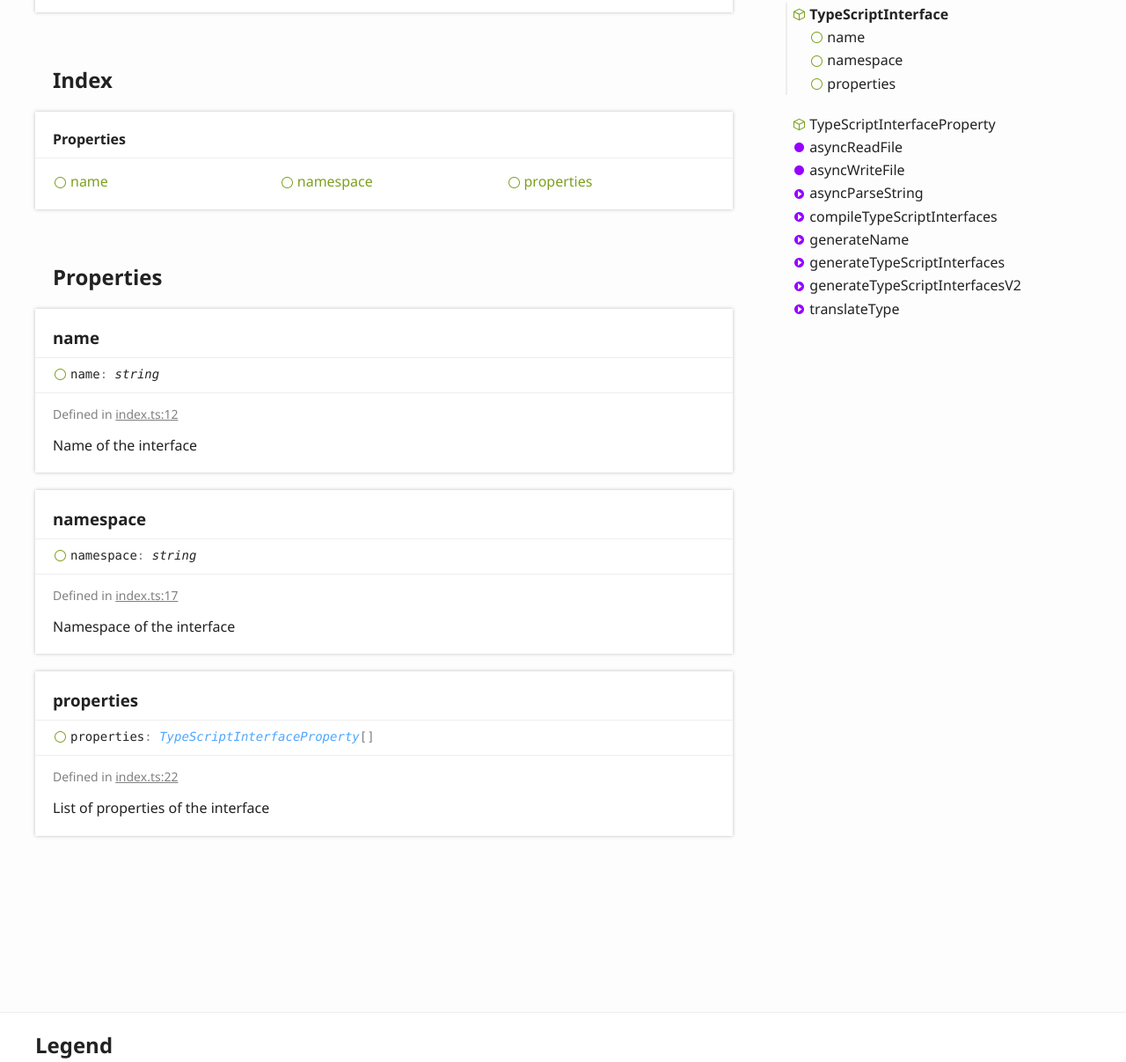
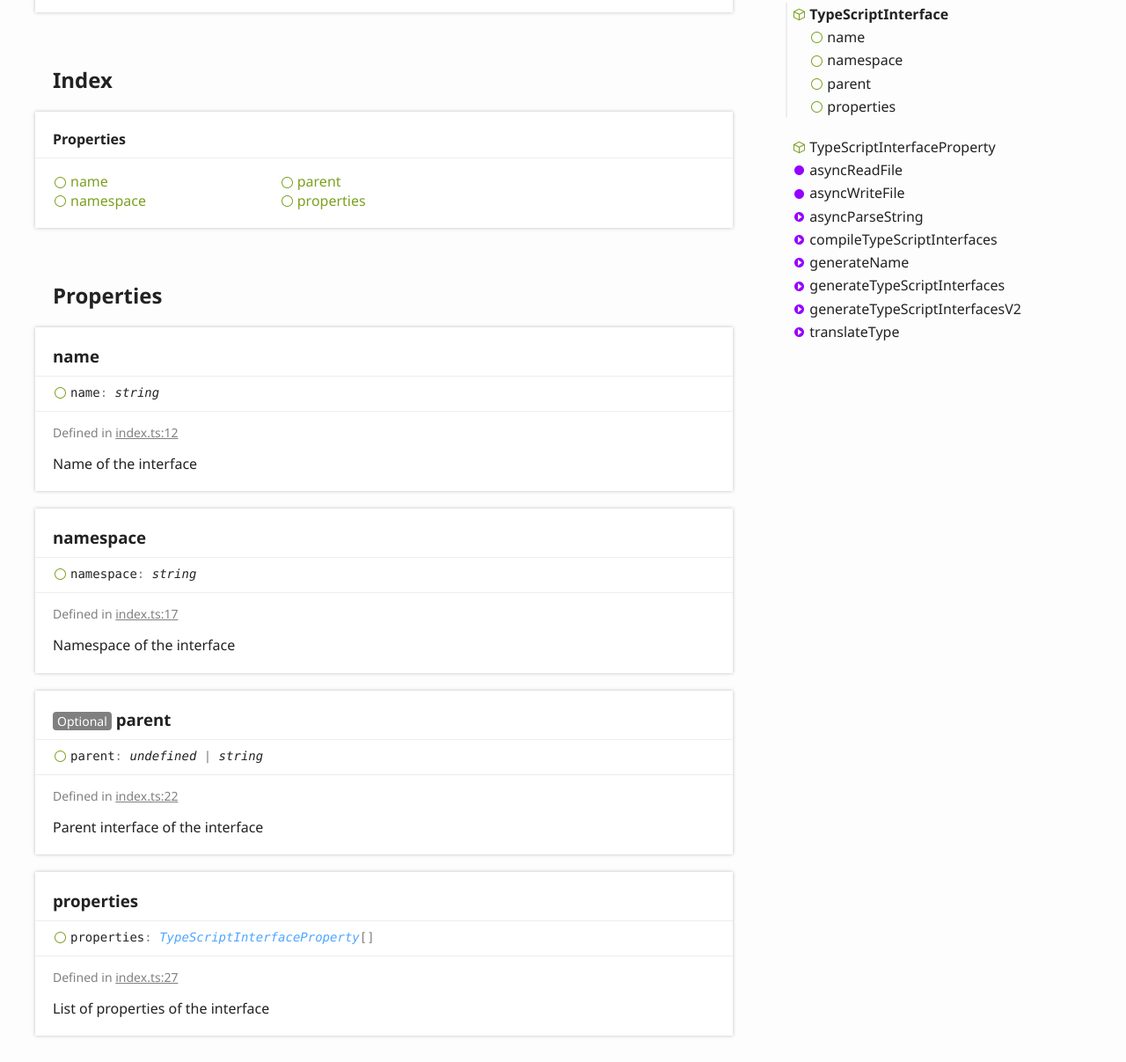
Before and after one commit to breni/omeco, a website: page docs/interfaces/_index_.typescriptinterface.html in a window 1280 px wide. Shown: the part 372-1579 px from the top of the page at 88% size. Drawn offline with Linux system fonts and the light colour scheme.

Commit message:
docs: update docs

```diff
--- a/docs/interfaces/_index_.typescriptinterface.html
+++ b/docs/interfaces/_index_.typescriptinterface.html
@@ -91,6 +91,7 @@
 							<ul class="tsd-index-list">
 								<li class="tsd-kind-property tsd-parent-kind-interface"><a href="_index_.typescriptinterface.html#name" class="tsd-kind-icon">name</a></li>
 								<li class="tsd-kind-property tsd-parent-kind-interface"><a href="_index_.typescriptinterface.html#namespace" class="tsd-kind-icon">namespace</a></li>
+								<li class="tsd-kind-property tsd-parent-kind-interface"><a href="_index_.typescriptinterface.html#parent" class="tsd-kind-icon">parent</a></li>
 								<li class="tsd-kind-property tsd-parent-kind-interface"><a href="_index_.typescriptinterface.html#properties" class="tsd-kind-icon">properties</a></li>
 							</ul>
 						</section>
@@ -105,7 +106,7 @@
 					<div class="tsd-signature tsd-kind-icon">name<span class="tsd-signature-symbol">:</span> <span class="tsd-signature-type">string</span></div>
 					<aside class="tsd-sources">
 						<ul>
-							<li>Defined in <a href="https://github.com/krlwlfrt/odata-metadata-to-typescript-interfaces/blob/f334211/src/index.ts#L12">index.ts:12</a></li>
+							<li>Defined in <a href="https://github.com/krlwlfrt/odata-metadata-to-typescript-interfaces/blob/0a3ca7b/src/index.ts#L12">index.ts:12</a></li>
 						</ul>
 					</aside>
 					<div class="tsd-comment tsd-typography">
@@ -120,7 +121,7 @@
 					<div class="tsd-signature tsd-kind-icon">namespace<span class="tsd-signature-symbol">:</span> <span class="tsd-signature-type">string</span></div>
 					<aside class="tsd-sources">
 						<ul>
-							<li>Defined in <a href="https://github.com/krlwlfrt/odata-metadata-to-typescript-interfaces/blob/f334211/src/index.ts#L17">index.ts:17</a></li>
+							<li>Defined in <a href="https://github.com/krlwlfrt/odata-metadata-to-typescript-interfaces/blob/0a3ca7b/src/index.ts#L17">index.ts:17</a></li>
 						</ul>
 					</aside>
 					<div class="tsd-comment tsd-typography">
@@ -130,12 +131,27 @@
 					</div>
 				</section>
 				<section class="tsd-panel tsd-member tsd-kind-property tsd-parent-kind-interface">
+					<a name="parent" class="tsd-anchor"></a>
+					<h3><span class="tsd-flag ts-flagOptional">Optional</span> parent</h3>
+					<div class="tsd-signature tsd-kind-icon">parent<span class="tsd-signature-symbol">:</span> <span class="tsd-signature-type">undefined</span><span class="tsd-signature-symbol"> | </span><span class="tsd-signature-type">string</span></div>
+					<aside class="tsd-sources">
+						<ul>
+							<li>Defined in <a href="https://github.com/krlwlfrt/odata-metadata-to-typescript-interfaces/blob/0a3ca7b/src/index.ts#L22">index.ts:22</a></li>
+						</ul>
+					</aside>
+					<div class="tsd-comment tsd-typography">
+						<div class="lead">
+							<p>Parent interface of the interface</p>
+						</div>
+					</div>
+				</section>
+				<section class="tsd-panel tsd-member tsd-kind-property tsd-parent-kind-interface">
 					<a name="properties" class="tsd-anchor"></a>
 					<h3>properties</h3>
 					<div class="tsd-signature tsd-kind-icon">properties<span class="tsd-signature-symbol">:</span> <a href="_index_.typescriptinterfaceproperty.html" class="tsd-signature-type">TypeScriptInterfaceProperty</a><span class="tsd-signature-symbol">[]</span></div>
 					<aside class="tsd-sources">
 						<ul>
-							<li>Defined in <a href="https://github.com/krlwlfrt/odata-metadata-to-typescript-interfaces/blob/f334211/src/index.ts#L22">index.ts:22</a></li>
+							<li>Defined in <a href="https://github.com/krlwlfrt/odata-metadata-to-typescript-interfaces/blob/0a3ca7b/src/index.ts#L27">index.ts:27</a></li>
 						</ul>
 					</aside>
 					<div class="tsd-comment tsd-typography">
@@ -172,6 +188,9 @@
 							</li>
 							<li class=" tsd-kind-property tsd-parent-kind-interface">
 								<a href="_index_.typescriptinterface.html#namespace" class="tsd-kind-icon">namespace</a>
+							</li>
+							<li class=" tsd-kind-property tsd-parent-kind-interface">
+								<a href="_index_.typescriptinterface.html#parent" class="tsd-kind-icon">parent</a>
 							</li>
 							<li class=" tsd-kind-property tsd-parent-kind-interface">
 								<a href="_index_.typescriptinterface.html#properties" class="tsd-kind-icon">properties</a>
```
Also changed, not shown: docs/assets/js/search.js (+1 -1 lines), docs/interfaces/_index_.typescriptinterfaceproperty.html (+2 -2 lines), docs/modules/_cli_.html (+1 -1 lines), docs/modules/_index_.html (+8 -8 lines).
